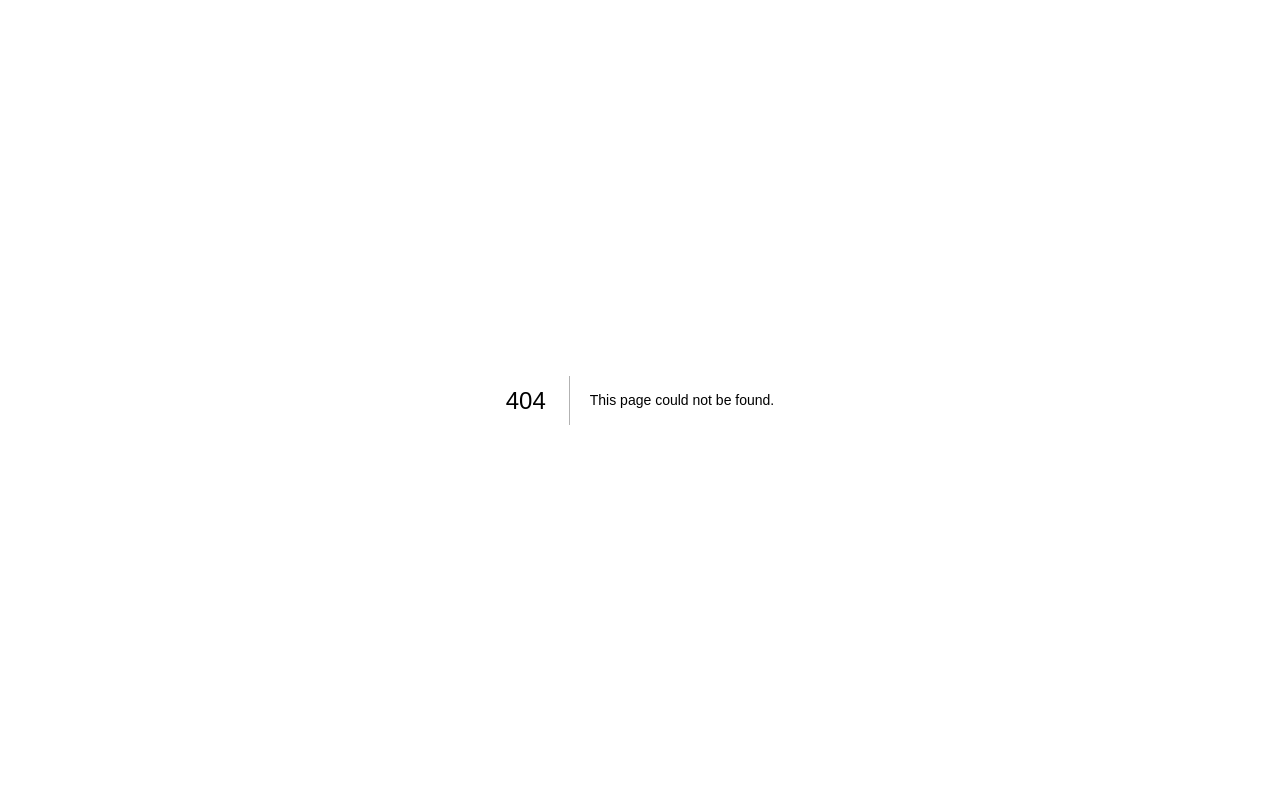
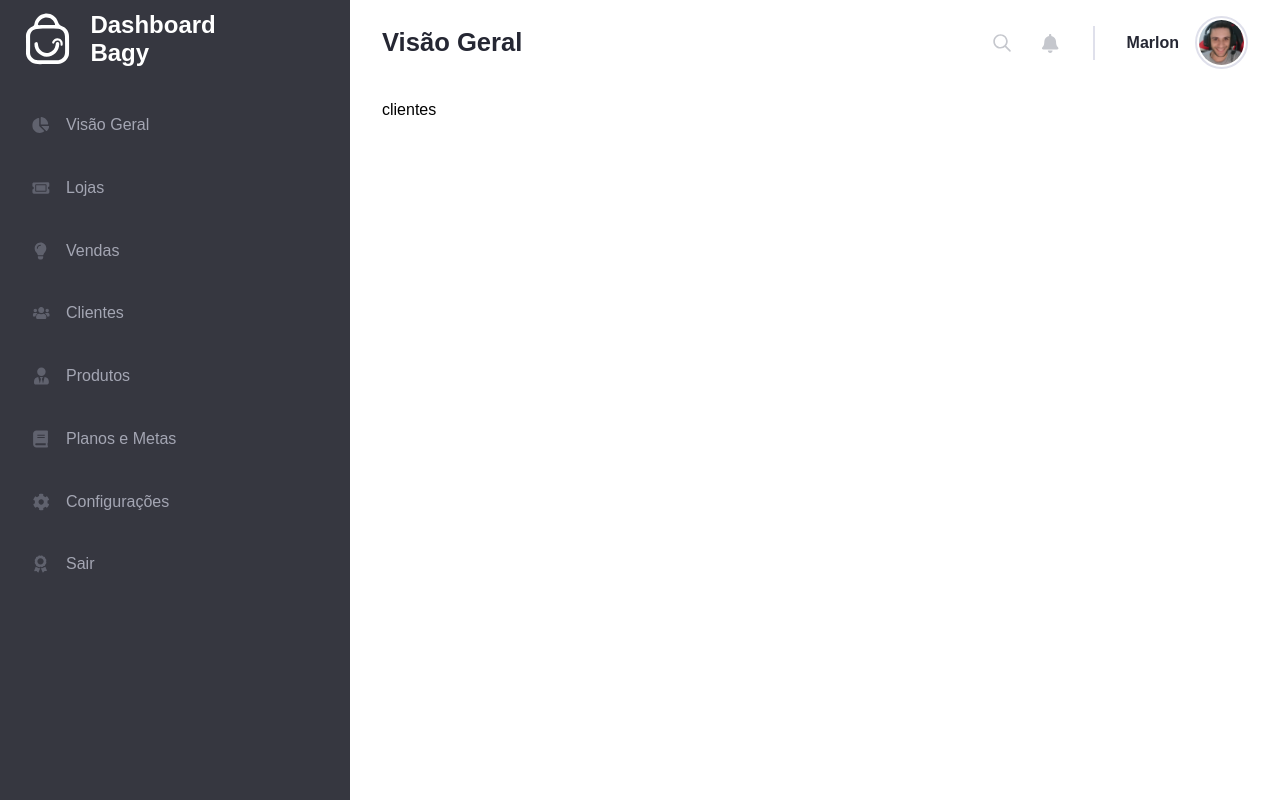
Before and after one commit to marlon307/teste-bagy, a Next.js app: page /clientes in a window 1280 px wide. Before the commit this address had no page. Shown: the top 800 px of the page. Built offline with nearby package versions, Linux system fonts and the light colour scheme.

Commit message:
Add routes

```diff
--- a/components/Header/Nav.js
+++ b/components/Header/Nav.js
@@ -26,7 +26,7 @@ function Nav() {
           </Link>
         </li>
         <li>
-          <Link href="/">
+          <Link href="/loja">
             <a>
               <Svg nameSvg="store" />
               { ' ' }
@@ -35,7 +35,7 @@ function Nav() {
           </Link>
         </li>
         <li>
-          <Link href="/">
+          <Link href="/vendas">
             <a>
               <Svg nameSvg="sales" />
               { ' ' }
@@ -44,7 +44,7 @@ function Nav() {
           </Link>
         </li>
         <li>
-          <Link href="/">
+          <Link href="/clientes">
             <a>
               <Svg nameSvg="clients" />
               { ' ' }
@@ -53,7 +53,7 @@ function Nav() {
           </Link>
         </li>
         <li>
-          <Link href="/">
+          <Link href="/produtos">
             <a>
               <Svg nameSvg="products" />
               { ' ' }
@@ -62,7 +62,7 @@ function Nav() {
           </Link>
         </li>
         <li>
-          <Link href="/">
+          <Link href="/metas">
             <a>
               <Svg nameSvg="plans" />
               { ' ' }
@@ -71,7 +71,7 @@ function Nav() {
           </Link>
         </li>
         <li>
-          <Link href="/">
+          <Link href="/configuracoes">
             <a>
               <Svg nameSvg="config" />
               { ' ' }
@@ -80,7 +80,7 @@ function Nav() {
           </Link>
         </li>
         <li>
-          <Link href="/">
+          <Link href="/sair">
             <a>
               <Svg nameSvg="exit" />
               { ' ' }
--- a/pages/_app.js
+++ b/pages/_app.js
@@ -1,8 +1,39 @@
 import React from 'react';
 import '../styles/globals.scss';
+import Image from 'next/image';
+import Head from 'next/head';
+import Header from '../components/Header/Header';
+import Nav from '../components/Header/Nav';
+import style from '../styles/style.module.css';
 
 function MyApp({ Component, pageProps }) {
-  return <Component { ...pageProps } />;
+  return (
+    <div className={ style.container }>
+      <Head>
+        <title>Dashboard Bagy</title>
+        <meta name="description" content="Generated by create next app" />
+        <link rel="icon" href="/favicon.ico" />
+      </Head>
+      <Nav />
+      <Header />
+      <main className={ style.main }>
+        <Component { ...pageProps } />
+      </main>
+      <footer className={ style.footer }>
+        <a
+          href="https://vercel.com?utm_source=create-next-app&utm_medium=default-template&utm_campaign=create-next-app"
+          target="_blank"
+          rel="noopener noreferrer"
+        >
+          Bagy
+          { ' ' }
+          <span className={ style.logo }>
+            <Image src="/bagyicon.svg" alt="Vercel Logo" width={ 32 } height={ 32 } />
+          </span>
+        </a>
+      </footer>
+    </div>
+  );
 }
 
 export default MyApp;
--- /dev/null
+++ b/pages/clientes.js
@@ -0,0 +1,9 @@
+import React from 'react';
+
+function clientes() {
+  return (
+    <div>clientes</div>
+  );
+}
+
+export default clientes;
```
Also changed, not shown: pages/configuracoes.js (added, +9 -0 lines), pages/index.js (+5 -36 lines), pages/loja.js (added, +9 -0 lines), pages/metas.js (added, +9 -0 lines), pages/produtos.js (added, +9 -0 lines), pages/sair.js (added, +9 -0 lines), pages/vendas.js (added, +9 -0 lines).
